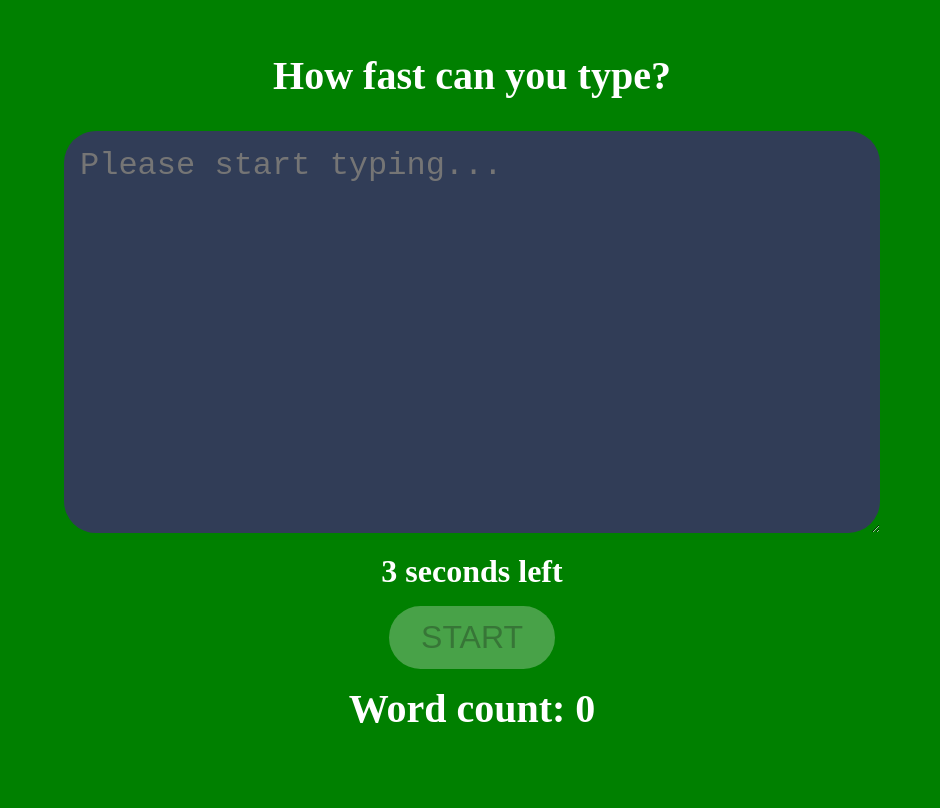
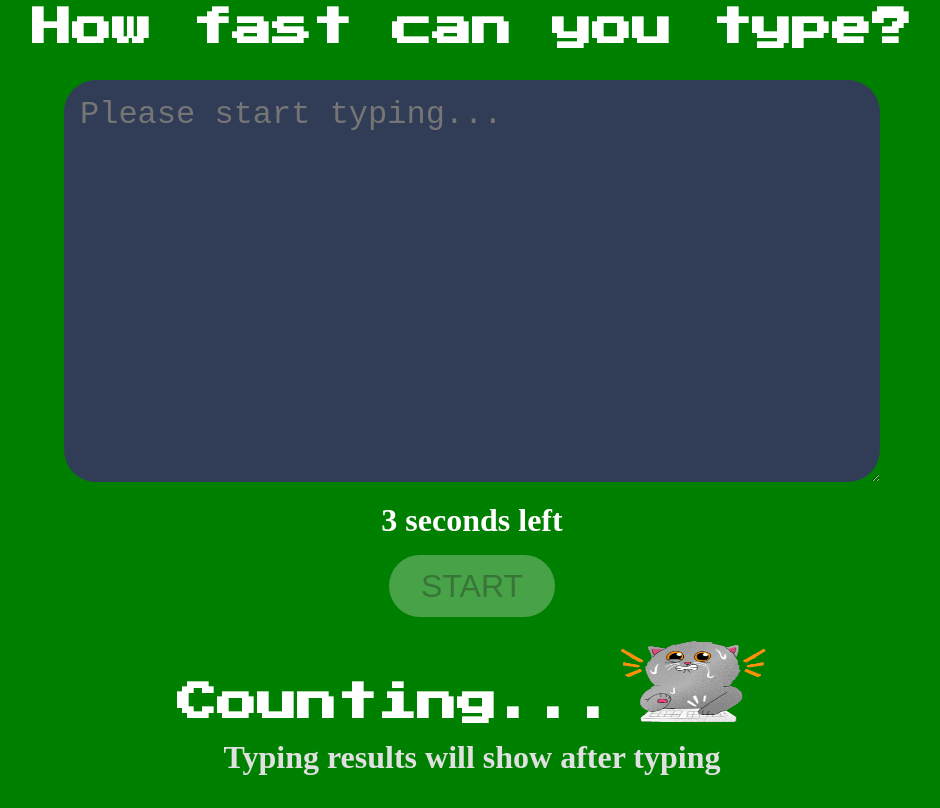
Before and after one commit to sbinmakhashen/Fast-Typin, a React (Create React App) app: page / in a window 1280 px wide. Both pictures are taken after a click on the button "START". Shown: the whole page, without its empty margins (168-1108 px from the left). Built offline with nearby package versions, Linux system fonts and the light colour scheme.

Commit message:
displaying results

```diff
--- a/src/App.css
+++ b/src/App.css
@@ -1,3 +1,5 @@
+@import url('https://fonts.googleapis.com/css2?family=Press+Start+2P&display=swap');
+
 * {
   margin: 0;
   padding: 0;
@@ -23,6 +25,9 @@ h2 {
   margin: 1rem 0;
 }
 
+.gameOn {
+  font-family: 'Press Start 2P', cursive;
+}
 .typing {
   text-align: center;
   margin: 2rem 0;
--- a/src/App.js
+++ b/src/App.js
@@ -5,7 +5,7 @@ function App() {
   return (
     <div className='App'>
       <header>
-        <h1 className='title'>How fast can you type?</h1>
+        <h1 className='gameOn'>How fast can you type?</h1>
       </header>
       <main>
         <Typing />
--- a/src/Components/Typing.js
+++ b/src/Components/Typing.js
@@ -1,11 +1,12 @@
 import React from 'react';
 import useTypingGame from '../hooks/useTypingGame';
-
+import Counting from '../img/counting.gif';
 function Typing() {
   const {
     handleChange,
     text,
     wordCount,
+    charCount,
     timeRemaining,
     startGame,
     textBox,
@@ -39,7 +40,6 @@ function Typing() {
         onChange={numChange}
         ref={inputNum}
       />
-
       {isTimeRunning ? (
         <h2 className='time'>{timeRemaining} seconds left</h2>
       ) : (
@@ -58,7 +58,26 @@ function Typing() {
         {timeRemaining === 0 ? 'Try again' : 'START'}
       </button>
 
-      <h1>Word count: {wordCount}</h1>
+      {/* <img src={Counting} width='150' height='90' /> */}
+      {isTimeRunning ? (
+        <h1 className='gameOn' style={{ color: '#fff' }}>
+          Counting...
+          <img src={Counting} width='150' height='90' />
+        </h1>
+      ) : (
+        ''
+      )}
+
+      {timeRemaining === 0 ? (
+        <h1 style={{ color: 'lightgreen' }}>
+          <strong>Results: </strong>
+          {wordCount} words and {charCount} characters
+        </h1>
+      ) : (
+        <h2 style={{ color: '#e0e0e0' }}>
+          Typing results will show after typing
+        </h2>
+      )}
     </div>
   );
 }
--- a/src/hooks/useTypingGame.js
+++ b/src/hooks/useTypingGame.js
@@ -3,12 +3,12 @@ import React, { useState, useEffect, useRef } from 'react';
 function useTypingGame() {
   const [text, setText] = useState('');
   const [wordCount, setWordCount] = useState(0);
+  const [charCount, setCharCount] = useState(0);
   const [timeRemaining, setTimeRemaining] = useState(5);
   const [isTimeRunning, setIsTimeRunning] = useState(false);
   const textBox = useRef(null);
   const inputNum = useRef(null);
   const timeRemRef = useRef(null);
-
   function handleChange(e) {
     const { value } = e.target;
     setText(value);
@@ -48,6 +48,7 @@ function useTypingGame() {
   function startGame() {
     setIsTimeRunning(true);
     setWordCount(0);
+    setCharCount(0);
     inputNum.current.value <= 0
       ? setTimeRemaining(5)
       : setTimeRemaining(inputNum.current.value);
@@ -61,8 +62,8 @@ function useTypingGame() {
   function endGame() {
     setIsTimeRunning(false);
     setTimeRemaining(0);
+    setCharCount(text.length);
     setWordCount(calcWordCount());
-
     textBox.current.disabled = true;
     document.body.style.backgroundColor = '#282c34';
   }
@@ -81,6 +82,7 @@ function useTypingGame() {
     handleChange,
     text,
     wordCount,
+    charCount,
     timeRemaining,
     startGame,
     textBox,
```
Also changed, not shown: src/img/counting.gif (added).
